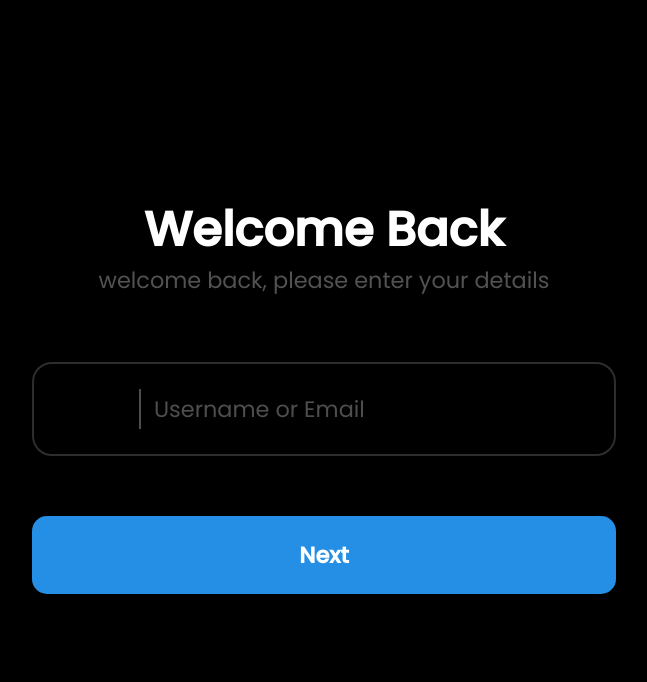
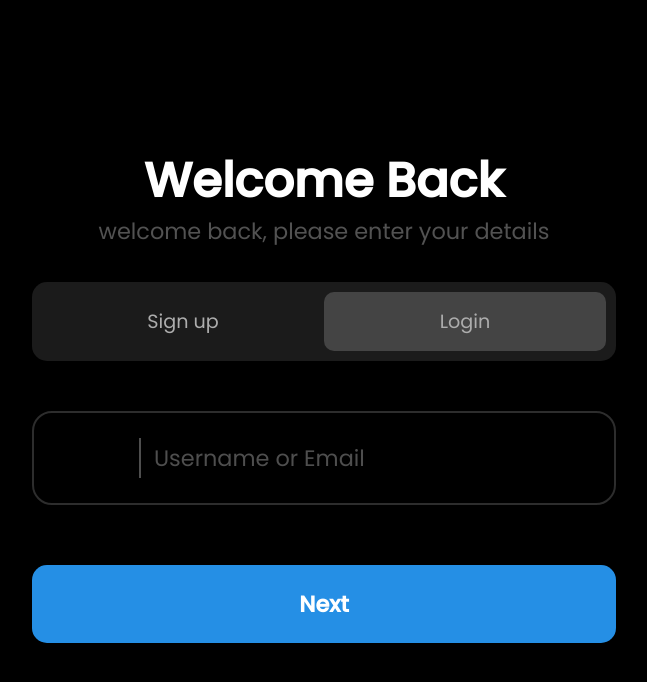
Before and after one commit to UndeadMe/React-User-Panel, a React (Vite) app: page /login in a window 1280 px wide. Shown: the top 682 px of the page, without its empty margins (316-963 px from the left). Built offline with nearby package versions, Linux system fonts and the light colour scheme; some icons are missing.

Commit message:
feat: add signup-or-login component which is for switching between the pages

```diff
--- /dev/null
+++ b/src/components/SignUpOrLogin.jsx
@@ -0,0 +1,20 @@
+import styles from '../styles/components/SignUpOrLogin.module.css'
+
+import { NavLink } from 'react-router-dom'
+
+
+export default function SignUpOrLogin() {
+    return (
+        <div className={styles["signup-login-wrap"]}>
+            <div className={styles["signup-login-box"]}>
+                <NavLink to="/signup" className={({ isActive }) => isActive ? `${styles["signup-box"]} ${styles.active}` : styles["signup-box"]}>
+                    Sign up
+                </NavLink>
+
+                <NavLink to="/login" className={({ isActive }) => isActive ? `${styles["login-box"]} ${styles.active}` : styles["login-box"]}>
+                    Login
+                </NavLink>
+            </div>
+        </div>
+    )
+}
--- a/src/pages/Login.jsx
+++ b/src/pages/Login.jsx
@@ -1,6 +1,7 @@
 import styles from '../styles/pages/Login.module.css'
 
 import Input from '../components/Input'
+import SignUpOrLogin from '../components/SignUpOrLogin'
 
 
 export default function Login() {
@@ -11,6 +12,8 @@ export default function Login() {
                 <h1>Welcome Back</h1>
                 <h3>welcome back, please enter your details</h3>
 
+                <SignUpOrLogin />
+
                 <form action="">
                     <Input type="email" label="Username or Email" />
 
--- a/src/styles/components/Input.module.css
+++ b/src/styles/components/Input.module.css
@@ -40,7 +40,7 @@
     top: 50%;
     transform: translateY(-50%);
     left: 120px;
-    transition: 0.4s ;
+    transition: 0.2s;
 }
 .input:focus ~ .input-label {
     top: 0;
--- /dev/null
+++ b/src/styles/components/SignUpOrLogin.module.css
@@ -0,0 +1,25 @@
+.signup-login-wrap {
+    width: 100%;
+    display: flex;
+    justify-content: center;
+    margin-bottom: 50px;
+}
+.signup-login-box {
+    width: 100%;
+    background: #1b1b1b;
+    display: flex;
+    border-radius: 15px;
+    padding: 10px;
+}
+.signup-box, .login-box {
+    width: 50%;
+    text-align: center;
+    text-decoration: none;
+    padding: 20px;
+    color: #adadad;
+    font-size: 1.2rem;
+}
+.signup-box.active, .login-box.active {
+    background: #444444;
+    border-radius: 10px;
+}
--- a/src/styles/pages/Login.module.css
+++ b/src/styles/pages/Login.module.css
@@ -22,7 +22,7 @@ body {
     font-size: 1.4rem;
     color: #525252;
     margin-top: 15px;
-    margin-bottom: 70px;
+    margin-bottom: 40px;
 }
 .submit {
     margin-top: 40px;
```
